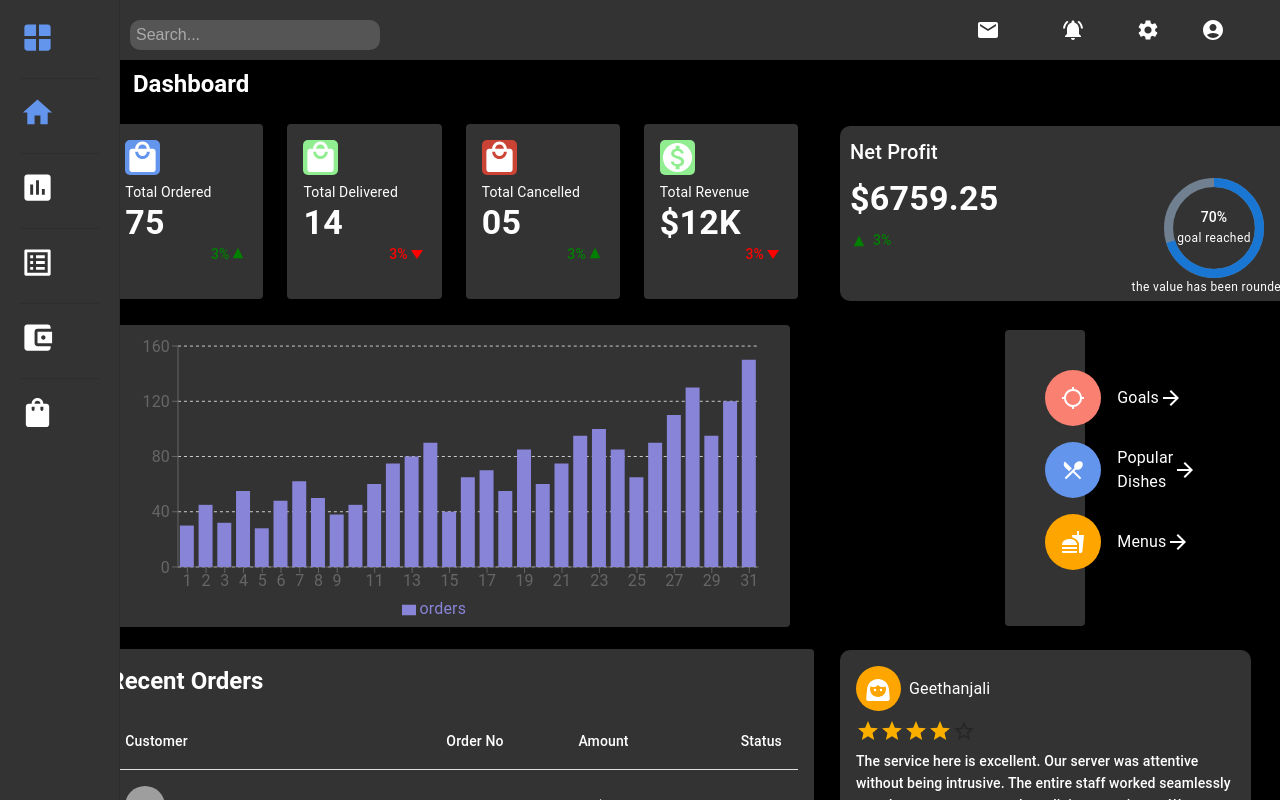
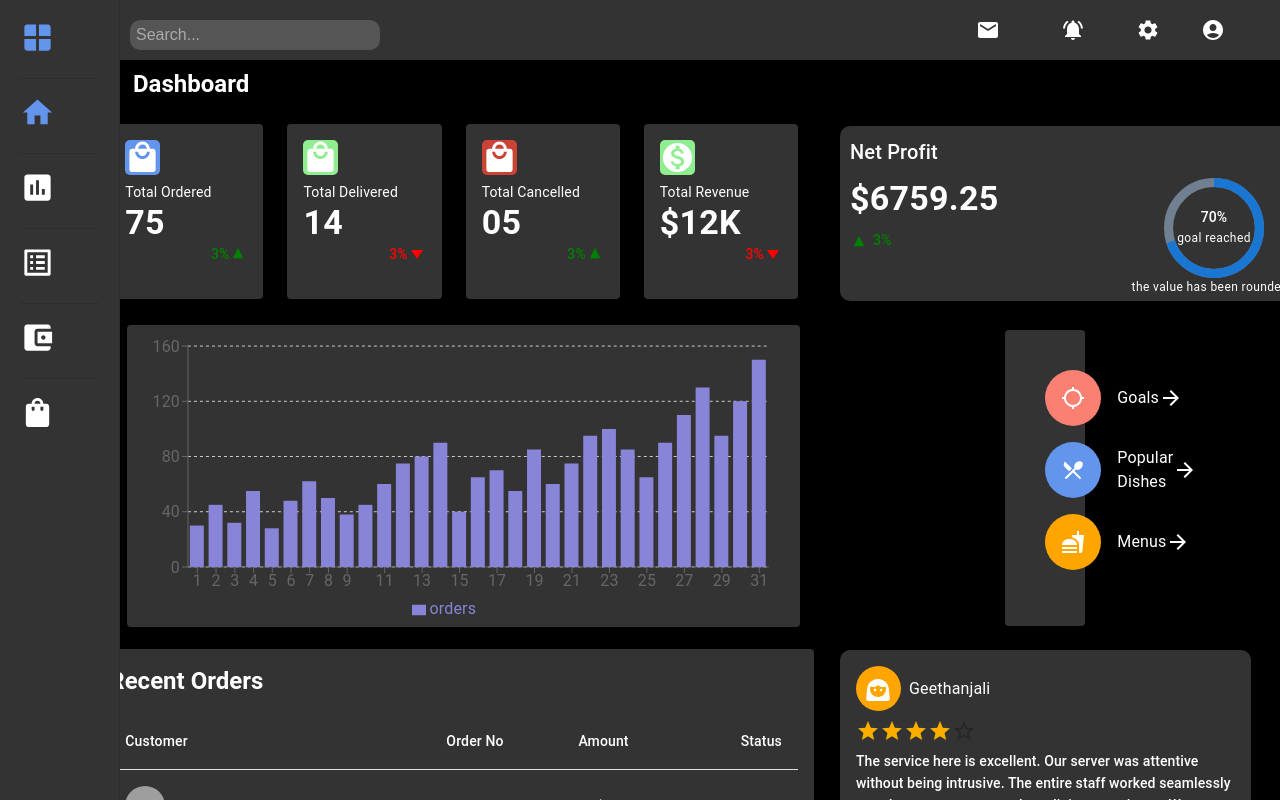
Before and after one commit to ammakavya/DashBoard, a React (Create React App) app: page / in a window 1280 px wide. Shown: the top 800 px of the page. Built offline with nearby package versions, Linux system fonts and the light colour scheme; grey boxes are pictures that could not be loaded.

Commit message:
Resolved merge conflicts

```diff
--- a/src/components/ActivityDetails.js
+++ b/src/components/ActivityDetails.js
@@ -40,7 +40,7 @@ const data = [
 
 const ActivityDetails = () => {
   return (
-    <Container sx={{ width: { xs: '100%', sm: '100%' ,xl :'100%'},
+    <Container sx={{ width: { xs: '100%', sm: '100%' ,xl :'100%'}, ml:'10px',
      height: '100px' }}>
       <Paper sx={{ padding: '1px', marginTop: '10px', backgroundColor: '#333' }}>
         <ResponsiveContainer width="100%" height={300}>
```
